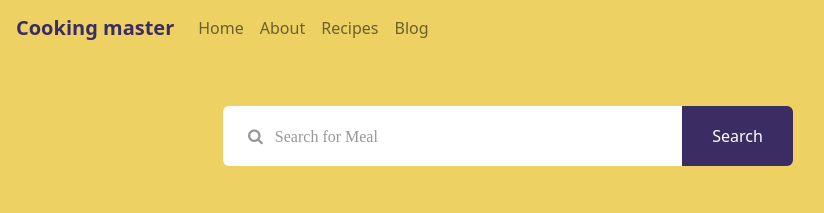
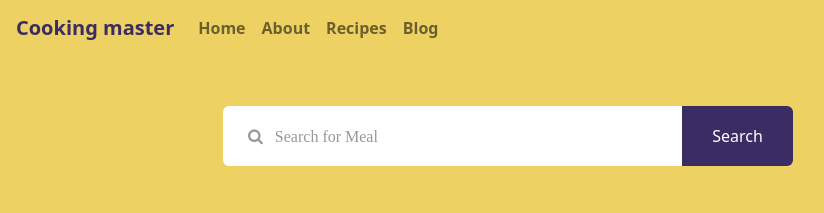
Before and after one commit to NaimMorshed/PH-Assignment-5, a plain HTML site: page index.html in a window 1280 px wide. Shown: the top 213 px of the page, 132-956 px from the left. Drawn offline with nearby package versions, Linux system fonts and the light colour scheme.

Commit message:
last commit

```diff
--- a/index.html
+++ b/index.html
@@ -28,18 +28,18 @@
           <span class="navbar-toggler-icon"></span>
         </button>
         <div class="collapse navbar-collapse" id="navbarSupportedContent">
-          <ul class="navbar-nav me-auto mb-2 mb-lg-0">
+          <ul class="navbar-nav me-auto mb-2 mb-lg-0 custom-nav-bar">
             <li class="nav-item">
-              <a class="nav-link" href="#">Home</a>
+              <a class="nav-link nav-text" href="#">Home</a>
             </li>
             <li class="nav-item">
-              <a class="nav-link" href="#">About</a>
+              <a class="nav-link nav-text" href="#">About</a>
             </li>
             <li class="nav-item">
-              <a class="nav-link" href="#">Recipes</a>
+              <a class="nav-link nav-text" href="#">Recipes</a>
             </li>
             <li class="nav-item">
-              <a class="nav-link" href="#">Blog</a>
+              <a class="nav-link nav-text" href="#">Blog</a>
             </li>
           </ul>
         </div>
--- a/style.css
+++ b/style.css
@@ -4,6 +4,15 @@
 }
 body{
     background-color: #EDD263;
+}
+.nav-text{
+    font-weight: bold;
+    color: grey;
+}
+.custom-nav-bar{
+    display: flex;
+    justify-content: flex-end;
+    align-items: flex-end;
 }
 #back-button{
     border: 1px solid #3B2D64;
```
